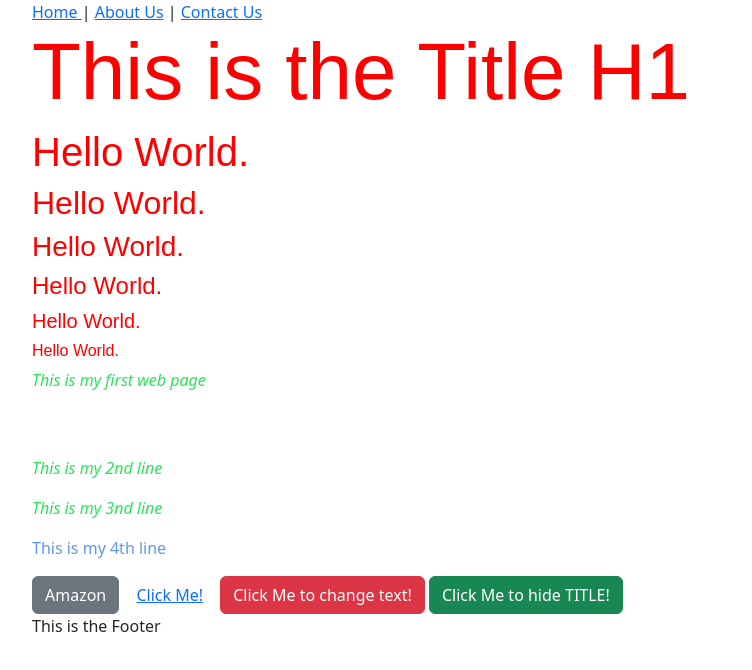
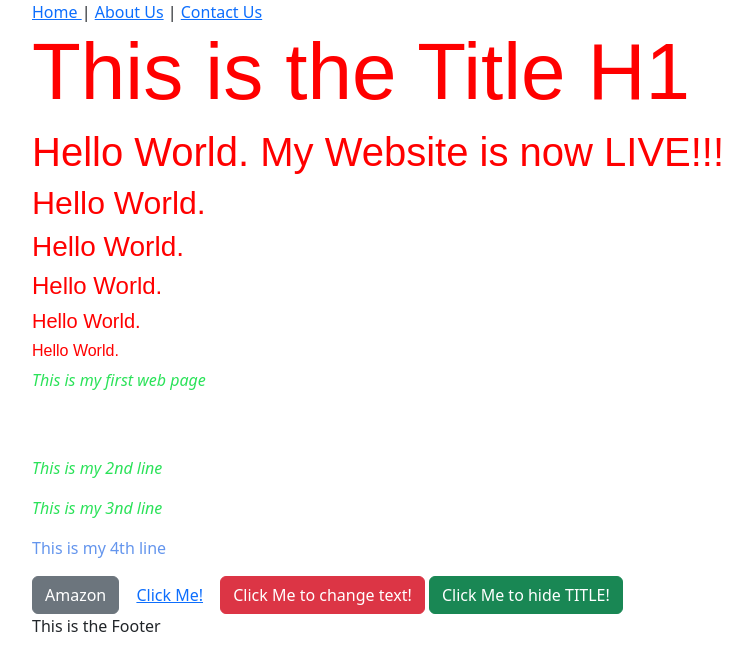
Before and after one commit to Starfire3999/test-website, a plain HTML site: page Index.html in a window 1280 px wide. Shown: the whole page, without its empty margins (50-802 px from the left). Drawn offline with nearby package versions, Linux system fonts and the light colour scheme.

Commit message:
updated home page

```diff
--- a/Index.html
+++ b/Index.html
@@ -16,7 +16,7 @@
             <div id="content">
                 <h1 class="display-1">This is the Title H1 </h1>
 
-                <h1 >Hello World.</h1>
+                <h1 >Hello World. My Website is now LIVE!!!</h1>
                 <h2 >Hello World.</h2>
                 <h3 >Hello World.</h3>
                 <h4 >Hello World.</h4>
```
